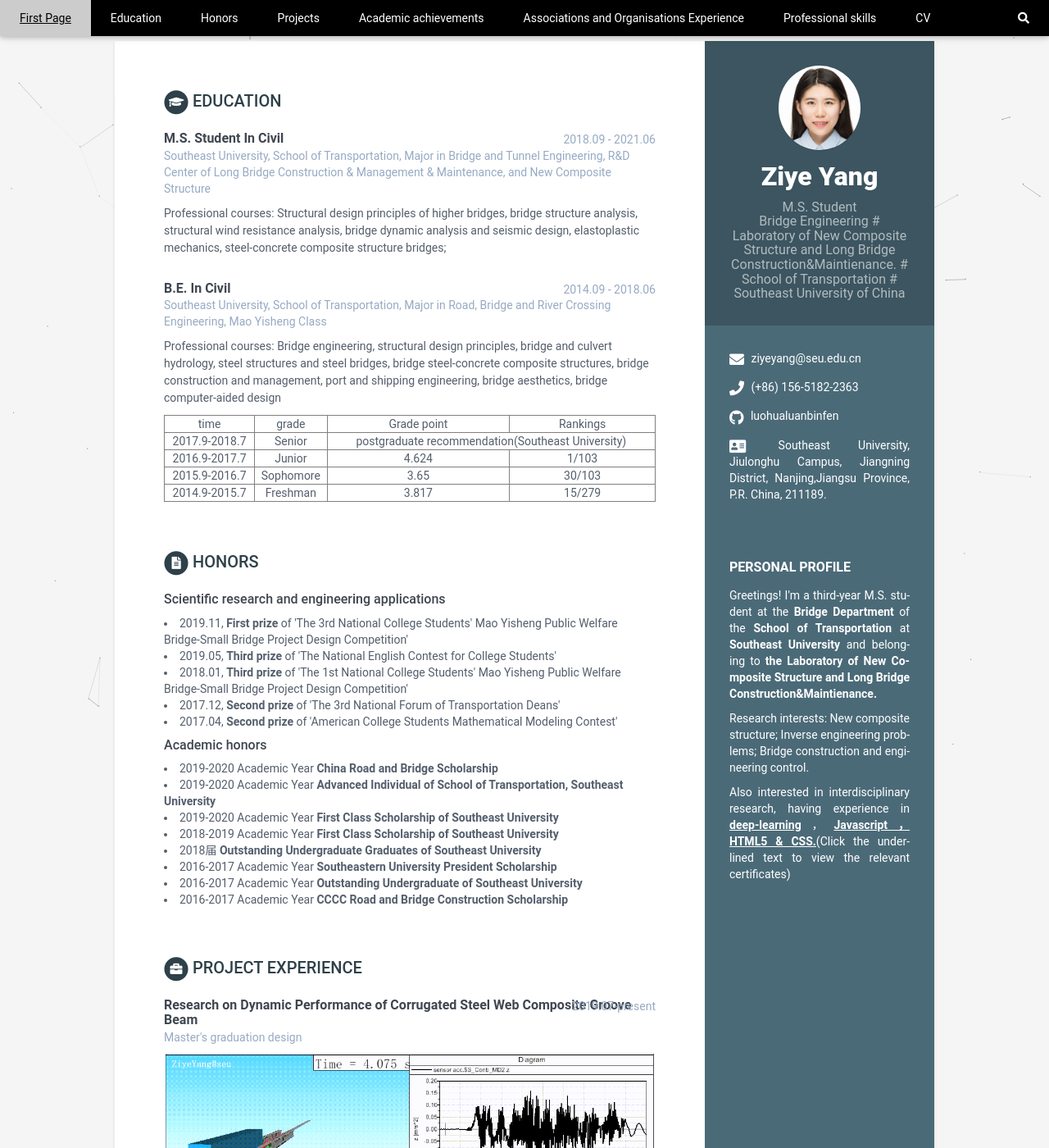
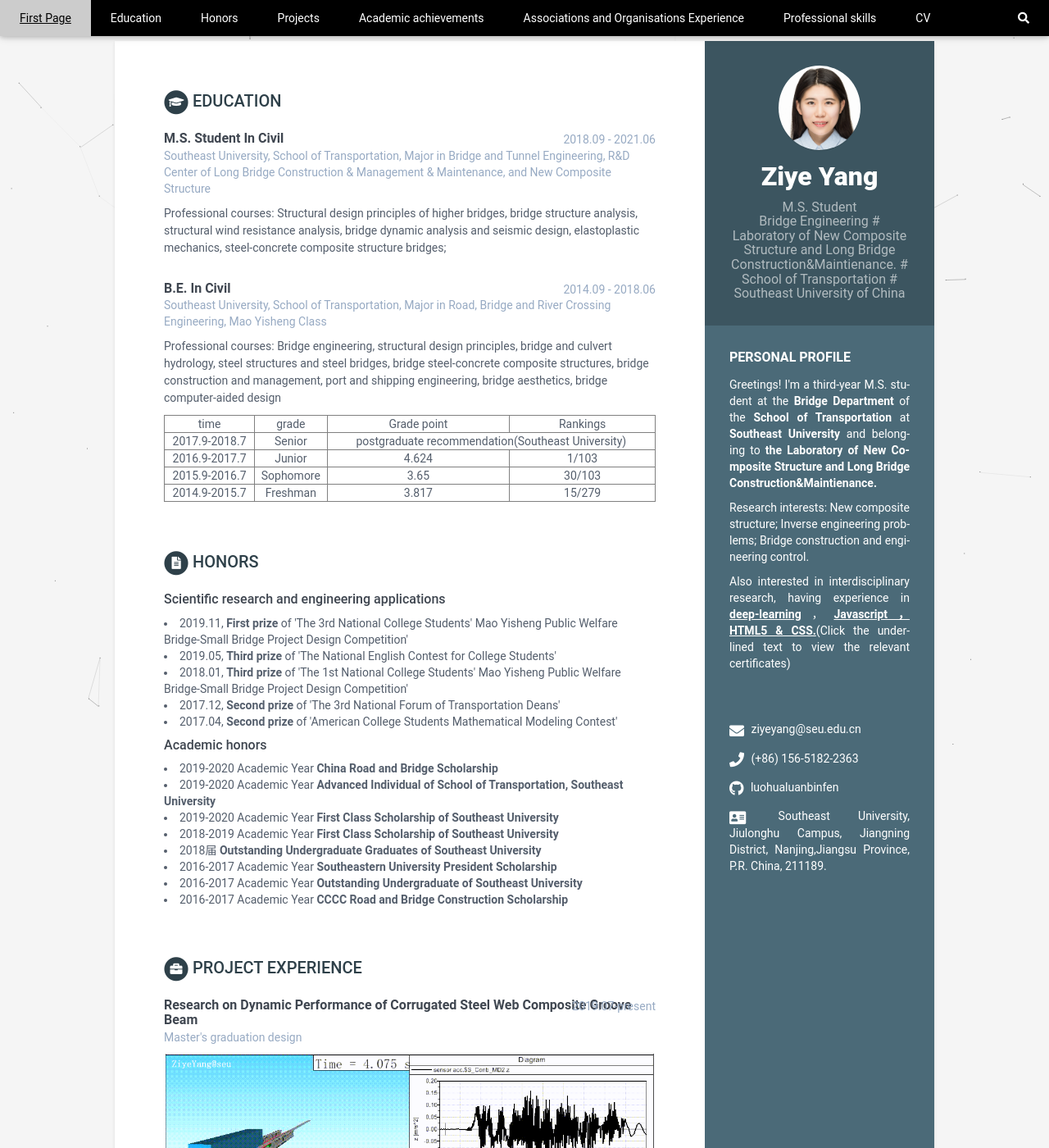
Before and after one commit to luohualuanbinfen/CV_EN, a Jekyll site: the page built from index.html, in a window 1280 px wide and 1400 px high. Shown: the whole window at 82% size. Built offline with Jekyll 4.4.1, drawn with Linux system fonts in a browser that asks for light colours.

Commit message:
Update sidebar.html

```diff
--- a/_includes/sidebar.html
+++ b/_includes/sidebar.html
@@ -19,7 +19,6 @@
 
   </div><!--//profile-container-->
 
-  {% include contact.html %}
 
   {% if sidebar.education %}
     {% include education.html %}
@@ -31,4 +30,6 @@
     {% include about.html %}
   {% endif %}
 
+  {% include contact.html %}
+
 </div><!--//sidebar-wrapper-->
```
